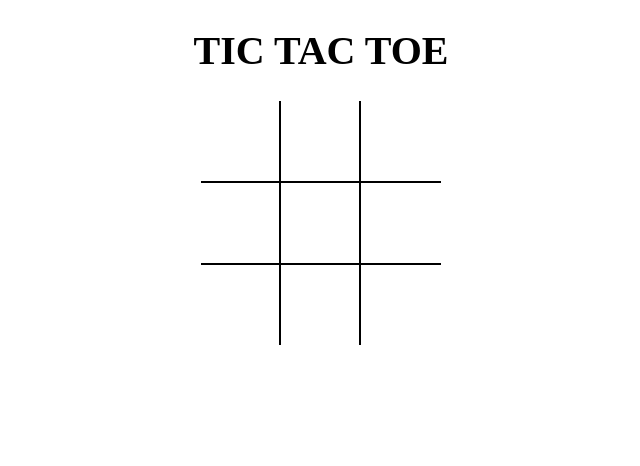
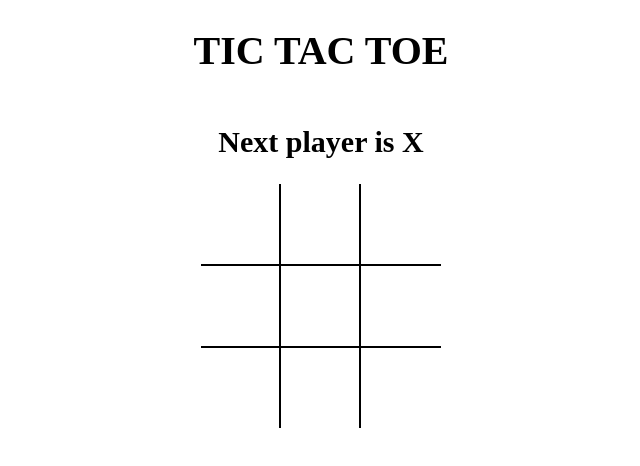
Before and after one commit to Naman-gaur7316/react-box-office-app, a React (Vite) app in the folder tictactoe/: page / in a window 1280 px wide. Shown: the top 466 px of the page, without its empty margins (319-959 px from the left). Built offline with nearby package versions, Linux system fonts and the light colour scheme.

Commit message:
added winner logic

```diff
--- a/tictactoe/src/App.jsx
+++ b/tictactoe/src/App.jsx
@@ -1,13 +1,42 @@
 /* eslint-disable react/function-component-definition */
-import React from 'react';
+import React,  { useState } from 'react';
 import Board from './components/Board';
-import './components/styles/root.scss'
+import './components/styles/root.scss';
+import { calWinner } from './helperCode';
+
 
 const App = () => {
+  const [board, setBoard] = useState(Array(9).fill(null));
+  const [isNext, setIsNext] = useState(true);
+
+  const winner = calWinner(board);
+
+
+  const message = winner?`Winner is ${winner}`:`Next player is ${isNext?"X":"O"}`;
+
+  const handleSquareClick = position => {
+    if (board[position] !== null || winner) {
+      return;
+    }
+
+    setBoard(prev => {
+      return prev.map((prevVal, pos) => {
+        if (pos === position) {
+          return isNext ? 'X' : 'O';
+        }
+
+        return prevVal;
+      });
+    });
+
+    setIsNext(prev => !prev);
+  };
+
   return (
-    <div className='app'>
+    <div className="app">
       <h1>TIC TAC TOE</h1>
-      <Board />
+      <h2>{ message }</h2>
+      <Board board={board} handleSquareClick={handleSquareClick} />
     </div>
   );
 };
--- a/tictactoe/src/components/Board.jsx
+++ b/tictactoe/src/components/Board.jsx
@@ -1,38 +1,9 @@
 /* eslint-disable react/function-component-definition */
-import React, { useState } from 'react';
+import React from 'react';
 import Square from './Square';
 
-const Board = () => {
-  const [board, setBoard] = useState(Array(9).fill(null));
-  const [isNext, setIsNext] = useState(true);
+const Board = ({ board, handleSquareClick }) => {
 
-  // if(board.indexOf(null) === -1){
-  //   console.log(board);
-  // }
-
-  const handleSquareClick = (position) => {
-
-
-    if(board[position] !== null){
-      return;
-    }
-
-
-
-    setBoard(prev => {
-
-      return prev.map((prevVal, pos) => {
-        if(pos === position){
-          return isNext?"X" : "O";
-
-        }
-
-        return prevVal;
-      })
-    });
-
-    setIsNext(prev => !prev)
-  };
 
   const renderSquare = (position) => {
     return (
--- /dev/null
+++ b/tictactoe/src/helperCode.jsx
@@ -0,0 +1,21 @@
+export function calWinner(Squares){
+    const lines =[
+        [0, 1, 2],
+        [3, 4, 5],
+        [6, 7, 8],
+        [0, 3, 6],
+        [1, 4, 7],
+        [2, 5, 8],
+        [0, 4, 8],
+        [2, 4, 6]
+    ];
+
+    for(let i = 0; i < lines.length; i++){
+        const [a, b, c] = lines[i];
+
+        if(Squares[a] && Squares[a] === Squares[b] && Squares[a] === Squares[c]){
+            return Squares[a];
+        }
+    }
+    return null;
+}
```
